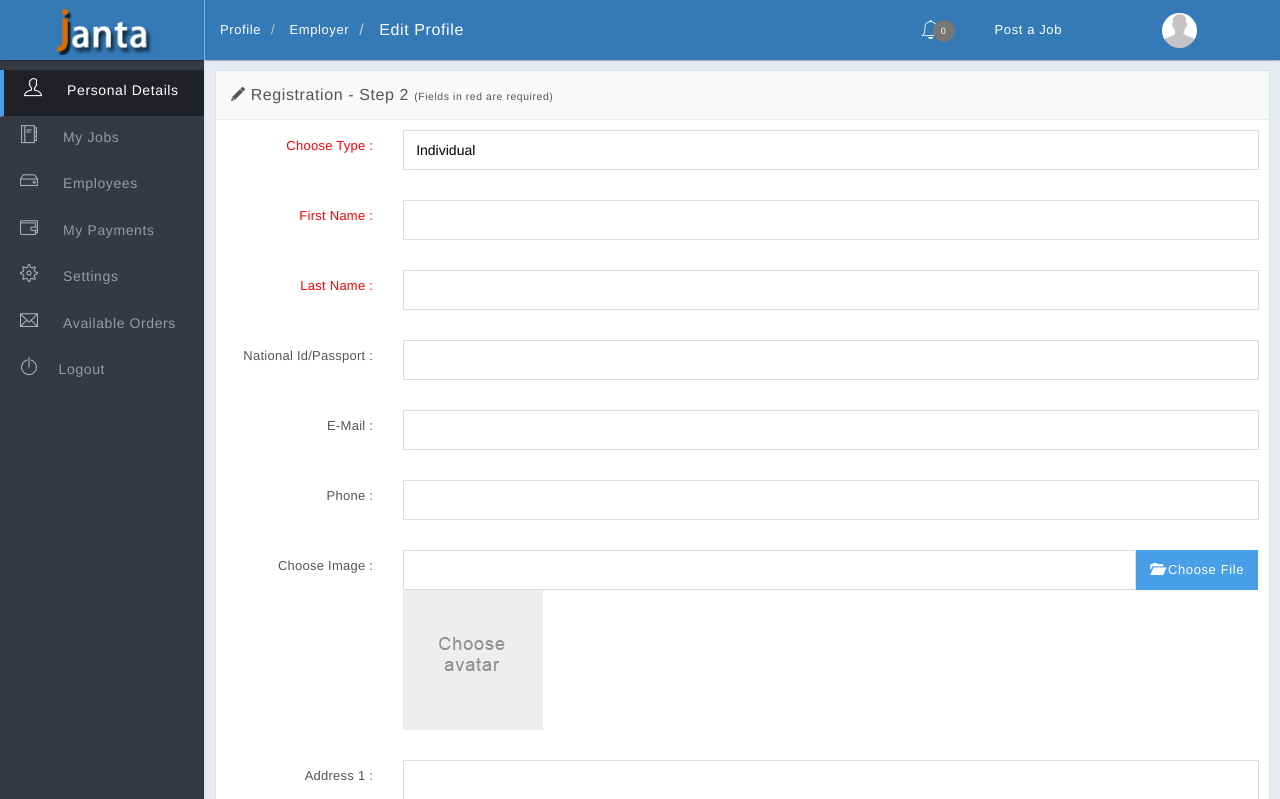
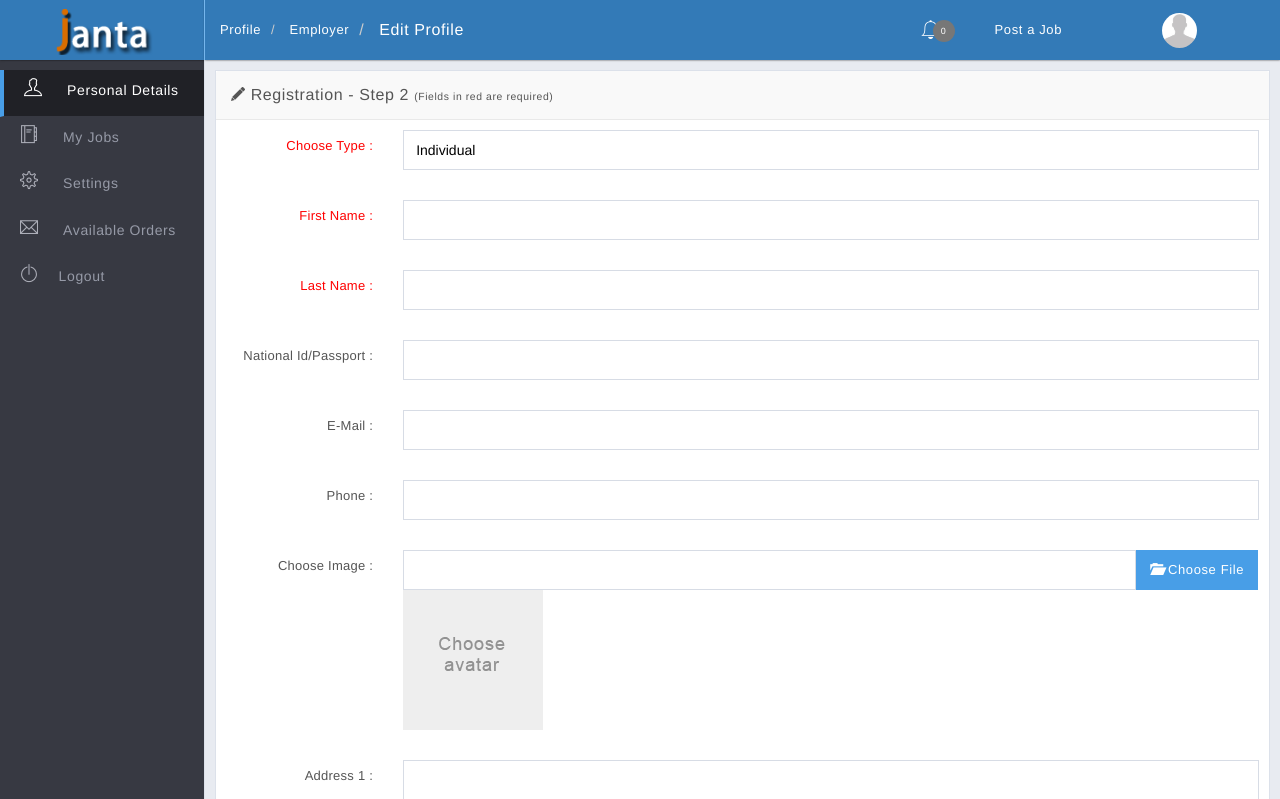
Before and after one commit to janta-devs/janta, a CodeIgniter app: page /database/index.php/employee_registration/profile in a window 1280 px wide. Shown: the top 799 px of the page. Run offline with CodeIgniter, Linux system fonts and the light colour scheme; data that the repository does not hold is empty; some libraries are stand-ins or nearby versions; some web fonts are replaced.

Commit message:
a bit of housecleaning

```diff
--- a/application/views/employee/profile.php
+++ b/application/views/employee/profile.php
@@ -84,26 +84,15 @@
           <a marked="1" tabindex="-1" href="../home" class="waves-effect waves-light">
             <i class="icon ti-user"></i>
             <span class="text">Personal Details</span>
-          </a></li>
-                  <li>
+          </a>
+        </li>
+          <li>
             <a marked="1" tabindex="-1" href="#" class="waves-effect waves-light">
               <i class="icon ti-agenda"></i>
               <span class="text">My Jobs</span>
             </a>
           </li>
-                  <li>
-            <a marked="1" tabindex="-1" href="#" class="waves-effect waves-light">
-              <i class="icon ti-harddrive"></i>
-              <span class="text">Employees</span>
-            </a>
-          </li>
-                  <li>
-            <a marked="1" tabindex="-1" href="#" class="waves-effect waves-light">
-              <i class="icon ti-wallet"></i>
-              <span class="text">My Payments</span>
-            </a>
-          </li>
-                  <li>
+          <li>
             <a marked="1" tabindex="-1" href="#" class="waves-effect waves-light">
               <i class="icon ti-settings"></i>
               <span class="text">Settings</span>
--- a/assets/js/orders.js
+++ b/assets/js/orders.js
@@ -101,7 +101,7 @@ var TableCell = React.createClass({
 						<td>{this.props.duration}</td>
 						<td>DEFAULT</td>
 						<td>MESSAGE</td>
-						<td><button className = "btn btn-danger">&times;</button></td>
+						<td><button className = "btn btn-danger">Discard</button></td>
 					</tr>
 		);
 	}
```
